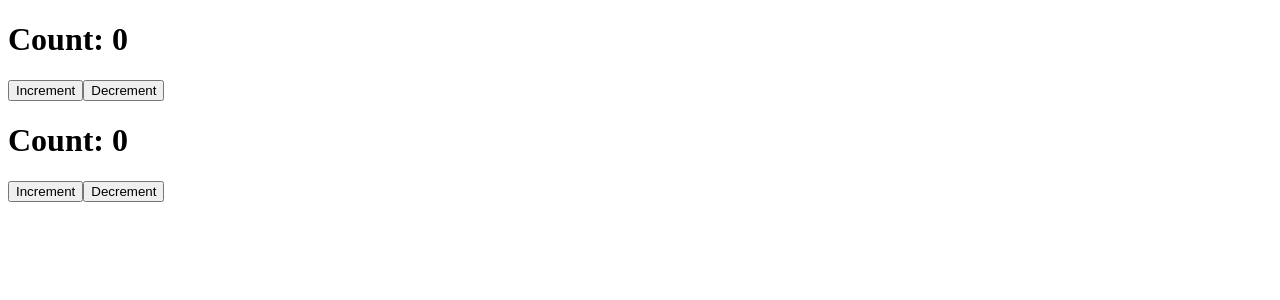
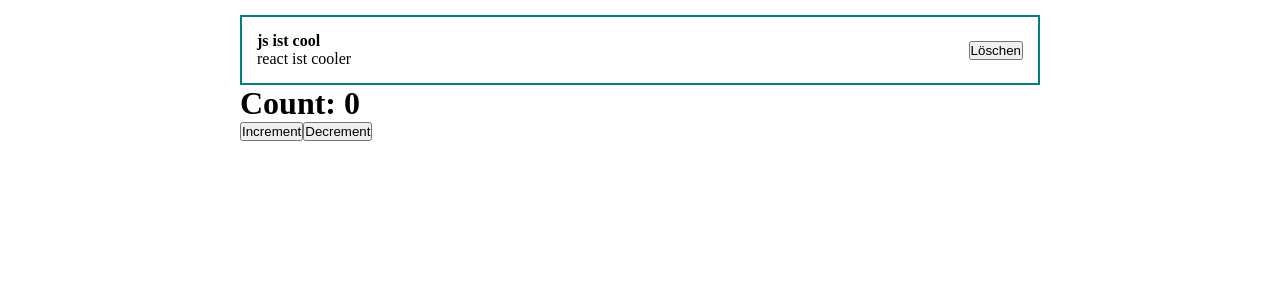
Before and after one commit to ericgro2000/reLearningReact, a React (Vite) app: page / in a window 1280 px wide. Shown: the top 300 px of the page. Built offline with nearby package versions, Linux system fonts and the light colour scheme.

Commit message:
CSS hinzugefügt begann mit der Arbeit an der Hauptidee

```diff
--- a/src/App.tsx
+++ b/src/App.tsx
@@ -1,10 +1,12 @@
 import Counter from "./components/Counter";
 import ClassCounter from "./components/ClassCounter";
+import Post from "./components/Post";
+import "./styles/App.css";
 
 function App() {
   return (
     <div className="App">
-      <Counter />
+      <Post />
       <ClassCounter />
     </div>
   );
--- /dev/null
+++ b/src/components/Post.tsx
@@ -0,0 +1,15 @@
+const Post = () => {
+  return (
+    <div className="post">
+      <div className="post__content">
+        <strong>js ist cool</strong>
+        <div>react ist cooler</div>
+      </div>
+      <div className="post__btns">
+        <button>Löschen</button>
+      </div>
+    </div>
+  );
+};
+
+export default Post;
--- /dev/null
+++ b/src/styles/App.css
@@ -0,0 +1,24 @@
+* {
+  margin: 0;
+  padding: 0;
+  box-sizing: border-box;
+}
+
+#root {
+  display: flex;
+  flex-direction: column;
+  align-items: center;
+}
+
+.App {
+  width: 800px;
+}
+
+.post {
+  display: flex;
+  padding: 15px;
+  border: 2px solid teal;
+  margin-top: 15px;
+  justify-content: space-between;
+  align-items: center;
+}
```
